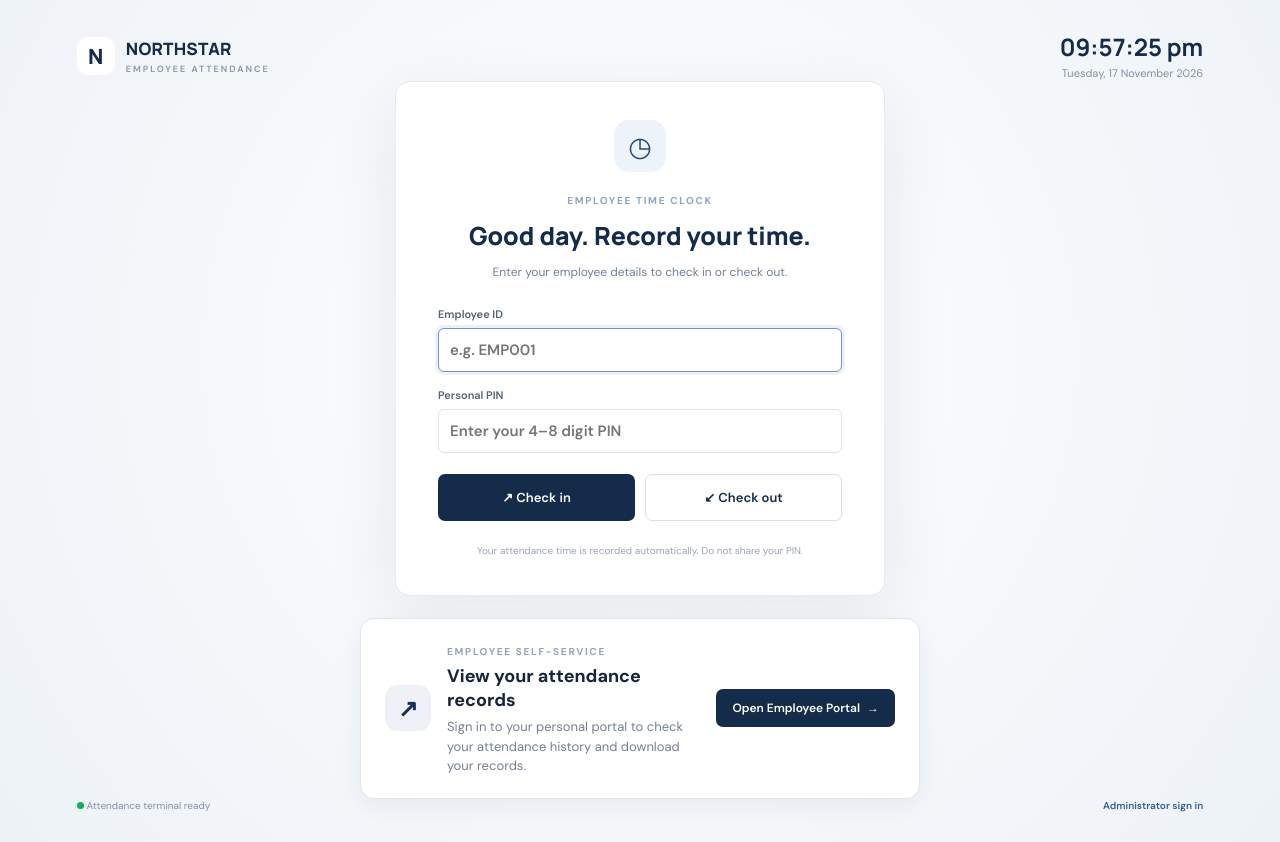
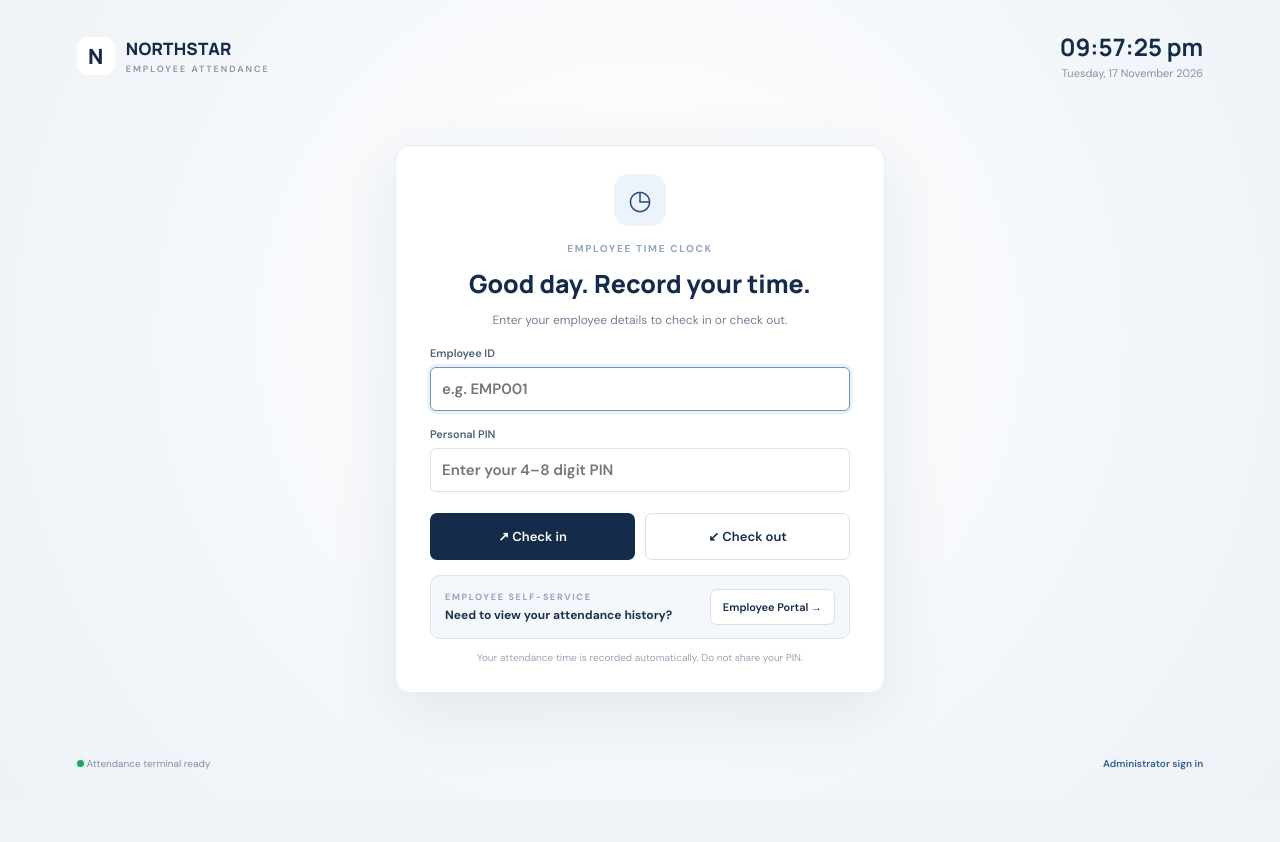
Before and after one commit to Slaat12/employee_attendance_system, a PHP site: page /employee/kiosk.php in a window 1280 px wide. After the commit the page ends 770 px from the top, so only its background shows below. Run offline with PHP 8.4, Linux system fonts and the light colour scheme.

Commit message:
Place employee portal visibly inside kiosk panel

```diff
--- a/employee/kiosk.php
+++ b/employee/kiosk.php
@@ -54,21 +54,19 @@ require APP_ROOT . '/includes/header.php';
 <label>Employee ID<input name="employee_id" id="employee_id" required maxlength="20" pattern="[A-Za-z0-9\-]{3,20}" placeholder="e.g. EMP001" autocomplete="off" autocapitalize="characters" spellcheck="false" value="<?= e($prefillId) ?>" <?= $prefillId === '' ? 'autofocus' : '' ?>></label>
 <label>Personal PIN<input name="pin" type="password" inputmode="numeric" pattern="[0-9]{4,8}" maxlength="8" required placeholder="Enter your 4–8 digit PIN" autocomplete="off" <?= $prefillId !== '' ? 'autofocus' : '' ?>></label>
 <div class="kiosk-actions"><button class="btn primary" name="action" value="in">↗ Check in</button><button class="btn outline" name="action" value="out">↙ Check out</button></div></form>
-<p class="kiosk-help">Your attendance time is recorded automatically. Do not share your PIN.</p></div>
-<section class="employee-portal-promo">
-    <div class="portal-promo-icon">↗</div>
+<div class="employee-portal-promo">
     <div class="portal-promo-copy">
         <span class="eyebrow">EMPLOYEE SELF-SERVICE</span>
-        <h2>View your attendance records</h2>
-        <p>Sign in to your personal portal to check your attendance history and download your records.</p>
+        <strong>Need to view your attendance history?</strong>
     </div>
-    <a class="btn primary portal-promo-button" href="<?= e(url('employee/portal.php')) ?>">Open Employee Portal <span aria-hidden="true">→</span></a>
-</section>
+    <a class="btn outline portal-promo-button" href="<?= e(url('employee/portal.php')) ?>">Employee Portal →</a>
+</div>
+<p class="kiosk-help">Your attendance time is recorded automatically. Do not share your PIN.</p></div>
 <style>
-.employee-portal-promo{width:min(560px,calc(100% - 32px));margin:22px auto 0;padding:22px 24px;display:flex;align-items:center;gap:16px;background:#fff;border:1px solid #dfe5ee;border-radius:14px;box-shadow:0 8px 24px rgba(20,35,60,.06)}
-.portal-promo-icon{width:46px;height:46px;flex:0 0 46px;display:grid;place-items:center;border-radius:12px;background:#eef2f8;color:#183153;font-size:24px;font-weight:700}
-.portal-promo-copy{flex:1;min-width:0}.portal-promo-copy h2{margin:5px 0;font-size:18px;color:#17243a}.portal-promo-copy p{margin:0;color:#758094;font-size:13px;line-height:1.5}.portal-promo-button{white-space:nowrap;text-decoration:none}
-@media(max-width:600px){.employee-portal-promo{align-items:flex-start;flex-wrap:wrap;padding:18px}.portal-promo-copy{flex:1 1 calc(100% - 64px)}.portal-promo-button{width:100%;justify-content:center;text-align:center}}
+.employee-portal-promo{margin:15px 0 0;padding:13px 14px;display:flex;align-items:center;justify-content:space-between;gap:12px;text-align:left;background:#f4f7fb;border:1px solid #dce5f0;border-radius:10px}
+.portal-promo-copy{display:flex;flex-direction:column;gap:4px;min-width:0}.portal-promo-copy .eyebrow{font-size:9px;margin:0}.portal-promo-copy strong{font-size:12px;line-height:1.35;color:#20334d}.portal-promo-button{flex:0 0 auto;white-space:nowrap;text-decoration:none;font-size:11px;padding:10px 12px}
+.kiosk-card{padding:28px 34px}.kiosk-icon{margin-bottom:12px}.kiosk-card>.muted{margin-bottom:16px}.kiosk-help{margin:12px 0 0}
+@media(max-width:720px){.kiosk-card{padding:22px 17px}.employee-portal-promo{padding:11px 10px;gap:7px}.portal-promo-copy strong{font-size:11px}.portal-promo-button{font-size:10px;padding:9px 8px}.kiosk-icon{width:42px;height:42px;font-size:22px;margin-bottom:8px}.kiosk-card h1{margin:7px 0;font-size:19px}.kiosk-card>.muted{margin-bottom:12px}.kiosk-form label{margin-bottom:9px}.kiosk-form input{height:39px}.kiosk-actions .btn{padding:11px}.kiosk-help{margin-top:9px}}
 </style>
 <div class="kiosk-bottom"><span><i class="live-dot"></i> Attendance terminal ready</span><span><?php if (Auth::isAdmin()): ?><a href="<?= e(url('admin/dashboard.php')) ?>">Administrator dashboard</a><?php else: ?><a href="<?= e(url('auth/login.php')) ?>">Administrator sign in</a><?php endif; ?></span></div></div>
 <?php require APP_ROOT . '/includes/end.php'; ?>
```
